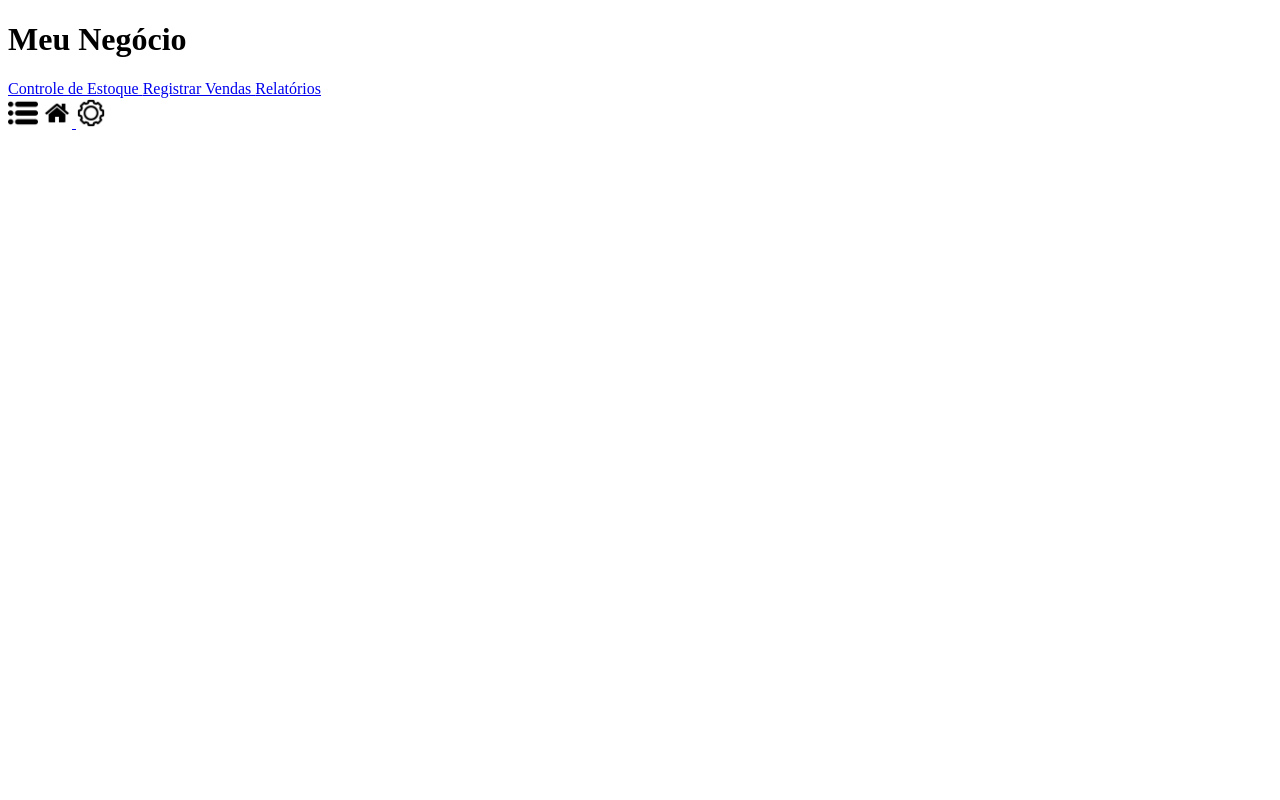
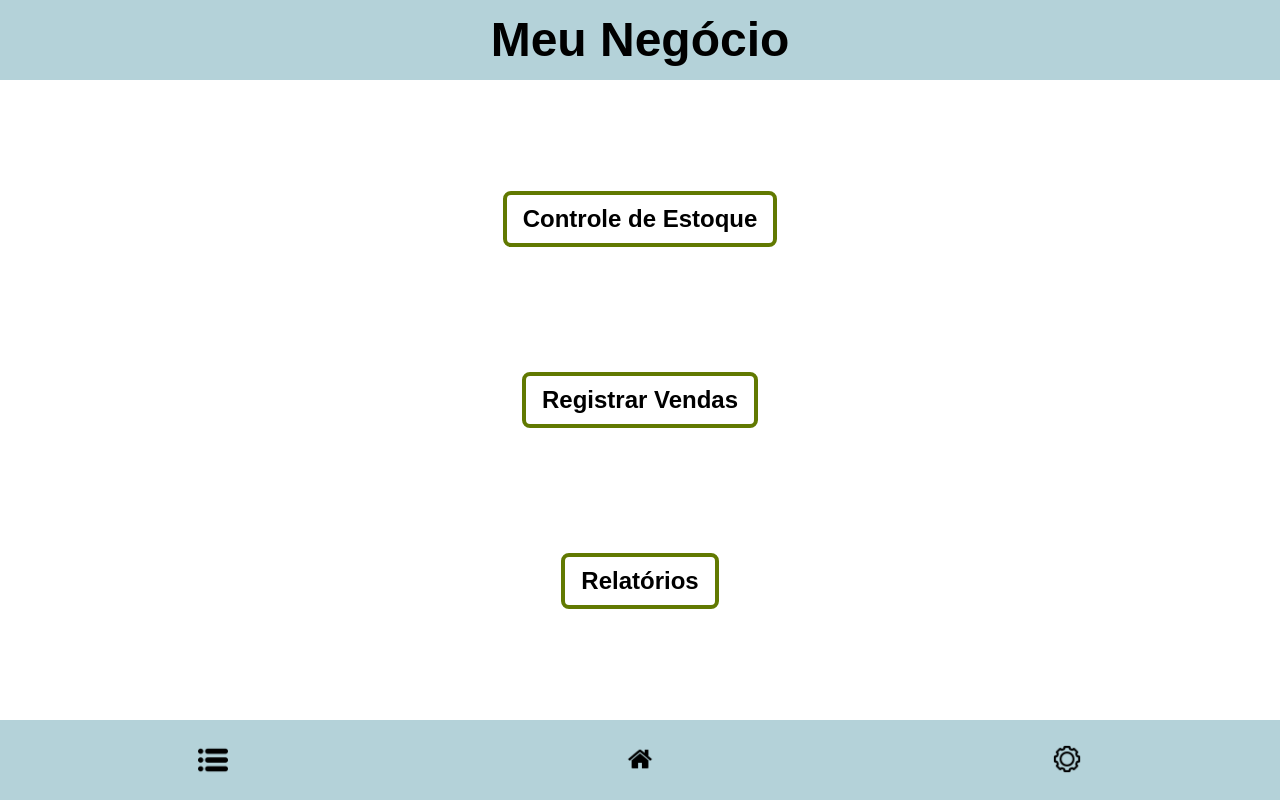
Before and after one commit to Henrique-de-la-Pena/Grupo_8, a plain HTML site: page index.html in a window 1280 px wide. Drawn offline with Linux system fonts and the light colour scheme.

Commit message:
CSS index

```diff
--- /dev/null
+++ b/css/reset.css
@@ -0,0 +1,48 @@
+/* http://meyerweb.com/eric/tools/css/reset/
+   v2.0 | 20110126
+   License: none (public domain)
+*/
+
+html, body, div, span, applet, object, iframe,
+h1, h2, h3, h4, h5, h6, p, blockquote, pre,
+a, abbr, acronym, address, big, cite, code,
+del, dfn, em, img, ins, kbd, q, s, samp,
+small, strike, strong, sub, sup, tt, var,
+b, u, i, center,
+dl, dt, dd, ol, ul, li,
+fieldset, form, label, legend,
+table, caption, tbody, tfoot, thead, tr, th, td,
+article, aside, canvas, details, embed,
+figure, figcaption, footer, header, hgroup,
+menu, nav, output, ruby, section, summary,
+time, mark, audio, video {
+	margin: 0;
+	padding: 0;
+	border: 0;
+	font-size: 100%;
+	font: inherit;
+	vertical-align: baseline;
+}
+/* HTML5 display-role reset for older browsers */
+article, aside, details, figcaption, figure,
+footer, header, hgroup, menu, nav, section {
+	display: block;
+}
+body {
+	line-height: 1;
+}
+ol, ul {
+	list-style: none;
+}
+blockquote, q {
+	quotes: none;
+}
+blockquote:before, blockquote:after,
+q:before, q:after {
+	content: '';
+	content: none;
+}
+table {
+	border-collapse: collapse;
+	border-spacing: 0;
+}
--- /dev/null
+++ b/css/style.css
@@ -0,0 +1,54 @@
+header {
+    width: 100%;
+    position: fixed;
+    top: 0;
+    display: flex;
+    justify-content: center;
+    align-items: center;
+    background-color: #B4D2D9;
+    padding: 1rem 0;
+}
+
+.titulo {
+    font-size: 3rem;
+    font-family: Arial, Helvetica, sans-serif;
+    font-weight: 600;
+}
+
+footer {
+    position: fixed;
+    bottom: 0;
+    height: 10%;
+    width: 100%;
+    display: flex;
+    flex-direction: row;
+    justify-content: space-around;
+    align-items: center;
+    background-color: #B4D2D9;
+}
+
+.home {
+    width: 100%;
+    position: fixed;
+    top: 0;
+    bottom: 0;
+    display: flex;
+    flex-direction: column;
+    justify-content: space-around;
+    align-items: center;
+    padding-top: 8rem;
+    padding-bottom: 8rem;
+}
+
+.botao {
+    border: .25rem solid #617901;
+    border-radius: .5rem;
+    padding: 12px 16px;
+
+    text-align: center;
+    text-decoration: none;
+    color: black;
+    font-size: 1.5rem;
+    font-family: Arial, Helvetica, sans-serif;
+    font-weight: 600;
+}
--- a/index.html
+++ b/index.html
@@ -3,21 +3,24 @@
     <head>
         <title>Meu Negócio</title>
         <meta charset = 'UTF-8'>
+        <meta name="viewport" content="width=device-width, initial-scale=1">
+        <link rel="stylesheet" href="css/reset.css">
+        <link rel="stylesheet" href="css/style.css">
     </head>
     <body>
         <header>
-            <h1>
+            <div class="titulo">
                 Meu Negócio
-            </h1>
+            </div>
         </header>
-        <main>
-            <a href = 'controledeestoque.html'>
+        <main class="home">
+            <a href = 'controledeestoque.html' class="botao">
                 Controle de Estoque
             </a>
-            <a href = 'registrarvendas.html'>
+            <a href = 'registrarvendas.html' class="botao">
                 Registrar Vendas
             </a>
-            <a href = 'relatorios.html'>
+            <a href = 'relatorios.html' class="botao">
                 Relatórios
             </a>
         </main>
```
